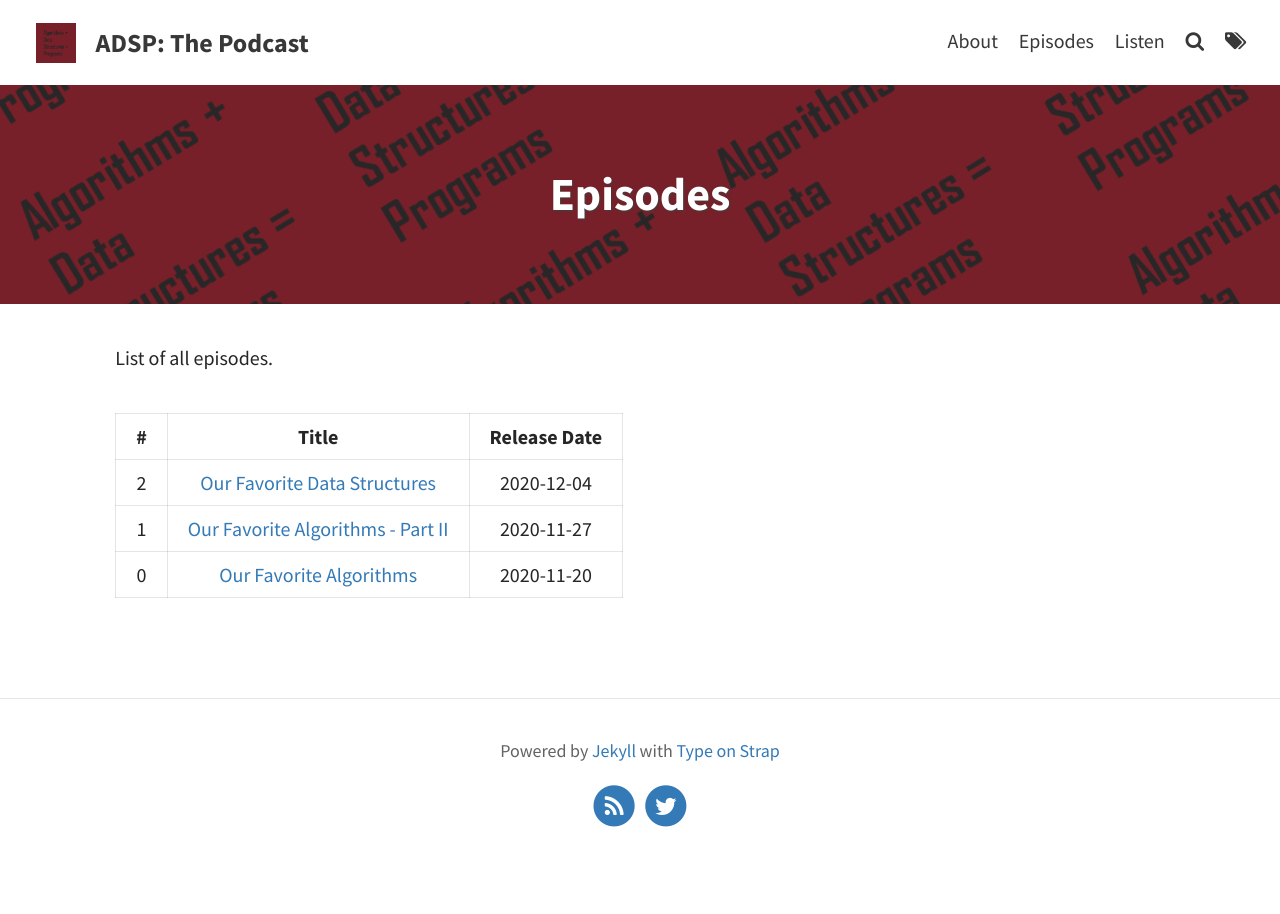
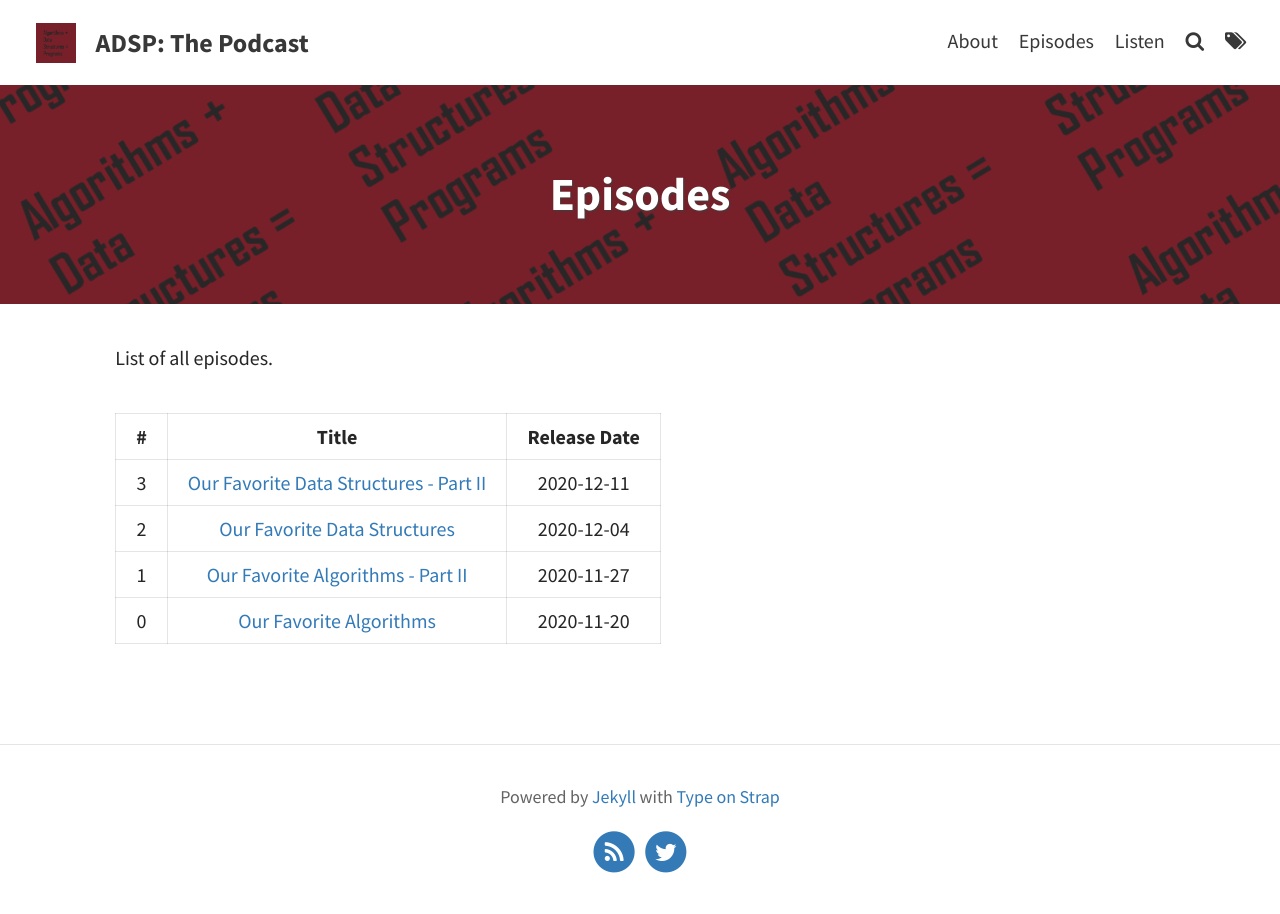
Before and after one commit to codereport/adsp2, a Jekyll site: the page built from pages/episodes.md, in a window 1280 px wide. Built offline with Jekyll 4.4.1, drawn with Linux system fonts in a browser that asks for light colours.

Commit message:
Update episodes.md

```diff
--- a/pages/episodes.md
+++ b/pages/episodes.md
@@ -9,6 +9,7 @@ List of all episodes.
 
 |   #   |                                           Title                                           | Release Date |
 | :---: | :---------------------------------------------------------------------------------------: | :----------: |
+|   3   |   [Our Favorite Data Structures - Part II](https://adspthepodcast.com/2020/12/11/Episode-3.html)    |  2020-12-11  |
 |   2   |   [Our Favorite Data Structures](https://adspthepodcast.com/2020/12/04/Episode-2.html)    |  2020-12-04  |
 |   1   | [Our Favorite Algorithms - Part II](https://adspthepodcast.com/2020/11/27/Episode-1.html) |  2020-11-27  |
 |   0   |      [Our Favorite Algorithms](https://adspthepodcast.com/2020/11/20/Episode-0.html)      |  2020-11-20  |
```
